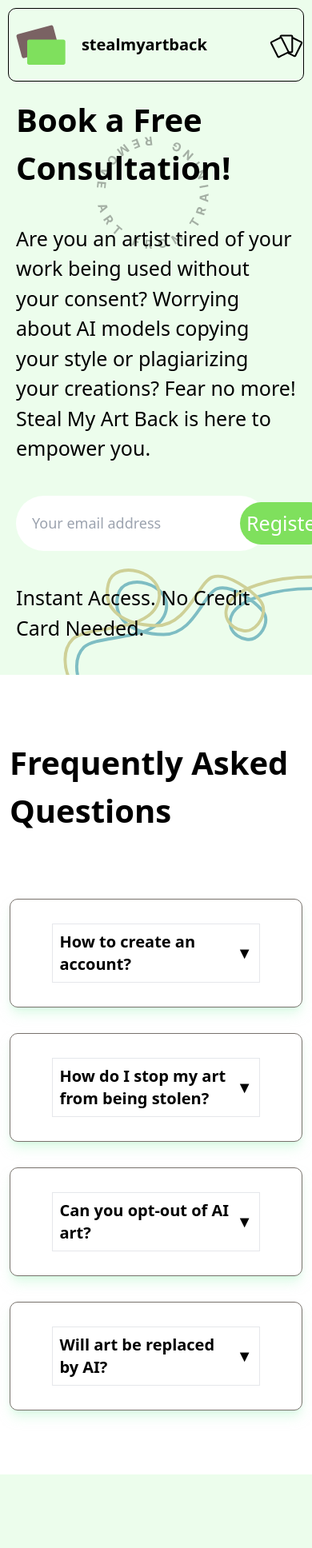
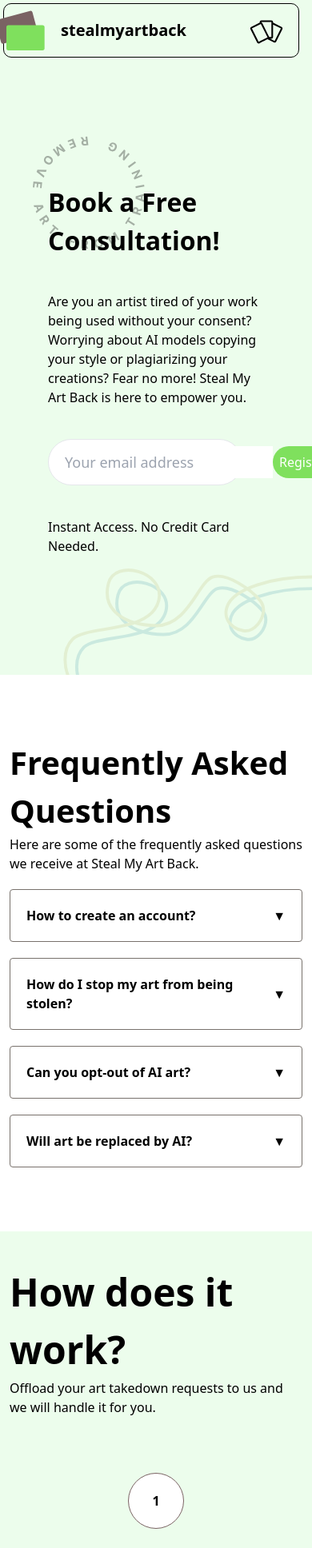
Before and after one commit to sp1d5r/Steal-My-Art-Back, a React (Create React App) app: page / in a window 390 px wide. Shown: the top 1936 px of the page at 80% size. Built offline with nearby package versions, Linux system fonts and the light colour scheme.

Commit message:
(Eli) Frontend: finishing touches to website.

```diff
--- a/src/components/logo/Logo.tsx
+++ b/src/components/logo/Logo.tsx
@@ -8,6 +8,6 @@
 export const Logo:React.FC<LogoProps> = ({}) => {
     return <div className='flex gap-5 items-center justify-center'>
         <img  className="h-[50px]" src={LogoIcon} alt="" />
-        <p className='text-[20px] md:text-[40px]  font-bold'>stealmyartback</p>
+        <p className='text-[20px] md:text-[1.5rem]  font-bold'>stealmyartback</p>
     </div>
 }
--- a/src/components/navbar/Navbar.tsx
+++ b/src/components/navbar/Navbar.tsx
@@ -40,9 +40,9 @@
     }, [])
 
 
-    return <div ref={comp} className="w-[95%] flex fixed top-0 sm:bg-grey-50 min-h-12 justify-between items-center gap-[90px] inline-flex px-10 py-5 navigation-bar m-[2.5%] z-40">
+    return <div ref={comp} className="w-[95%] flex fixed top-0 sm:bg-grey-50 min-h-12 justify-between items-center gap-[90px] inline-flex px-5 py-2 navigation-bar m-[1%] z-40">
         {
-            menuExpanded && <div className={"absolute z-50 h-[101vh] w-[101vw] -top-[15px] -left-[15px] bg-dark flex flex-col px-10 py-5 justify-between"}>
+            menuExpanded && <div className={"absolute z-50 h-[101vh] w-[101vw] -top-[15px] -left-[15px] bg-dark flex flex-col px-5 py-2 justify-between"}>
                 <div className="flex justify-start min-h-[70px]">
                     <Logo />
                 </div>
@@ -57,7 +57,7 @@
                     <div className="border-t border-white h-[10px] w-[80vw]" />
 
                     <PrimaryButton onClick={() => {}} className="bg-secondary" children={
-                                <p className="text-white text-[25px] text-bold"> {"Register"}</p>
+                                <p className="text-white text-[1rem] text-bold"> {"Register"}</p>
                             }/>
                     <div className={"w-full flex justify-center items-center border border-red-500 rounded-xl p-5 bg-red-400"} onClick={() => {setMenuExpanded(false)}}>
                         <p className={"text-white font-bold"}>
@@ -74,7 +74,7 @@
             <Logo />
         </div>
 
-        <div className={"hidden md:flex gap-20 justify-center items-center font-bold text-[18px]"}>
+        <div className={"hidden lg:flex gap-20 justify-center items-center font-bold text-[1rem]"}>
             <p className='hover:underline'>Features</p>
             <p className='hover:underline'>Solutions</p>
             <p className='hover:underline'>Pricing</p>
@@ -82,11 +82,11 @@
 
 
             <PrimaryButton onClick={() => {}} className="bg-secondary" children={
-                                <p className="text-white text-[25px] text-bold"> {"Register"}</p>
+                                <p className="text-white text-[1rem] text-bold"> {"Register"}</p>
                             }/>
         </div>
 
-        <div className={"flex md:hidden gap-5 justify-center items-center "} onClick={() => { console.log('here'); setMenuExpanded(true)}}>
+        <div className={"flex lg:hidden gap-5 justify-center items-center "} onClick={() => { console.log('here'); setMenuExpanded(true)}}>
             <div className="border-l border-white w-[40px]" />
             <img src={Cards} alt={"menu"} className={"h-[50px] w-[50px]"} />
         </div>
--- a/src/components/register-form/RegisterForm.tsx
+++ b/src/components/register-form/RegisterForm.tsx
@@ -9,8 +9,8 @@
     return <div className=" w-[90%] min-h-[50px] rounded-full bg-white border border-grey-200">
     <label className="flex justify-between p-2 pl-5">
         <input className="flex-1 text-[18px]" name="email" placeholder="Your email address"/>
-        <PrimaryButton onClick={() => {}} className="bg-secondary   px-2 py-2" children={
-            <p className="text-white text-[25px] text-bold"> {registerText}</p>
+        <PrimaryButton onClick={() => {}} className="bg-secondary  px-2 py-2" children={
+            <p className="text-white text-[1rem] text-bold"> {registerText}</p>
         }/>
     </label>
  </div>
--- a/src/sections/hero/FAQs.tsx
+++ b/src/sections/FAQs.tsx
@@ -13,16 +13,16 @@
     }
 
     return (
-        <div className="flex flex-col items-center border p-2 w-[80%]">
+        <div onClick={()=>{toggleOpen()}} className="flex flex-col items-center p-5 w-full border border-stone-500 rounded transition-all">
             <div className="w-full flex justify-between items-center">
-            <p className="text-xl font-semibold">{question}</p>
-            <button onClick={toggleOpen} className="text-xl font-bold ">
+                <p className="text-[1rem] font-semibold">{question}</p>
+                <button onClick={() => {}} className="text-[1rem] font-bold ">
                 {isOpen ? '▲' : '▼'}
                 </button>
             </div>
             {isOpen && (
-            <div className="mt-4 text-center">
-            <p className="text-lg">{answer}</p>
+                <div className="mt-4 text-center ">
+                <p className="text-[0.8rem]">{answer}</p>
                 </div>
             )}
         </div>
@@ -42,11 +42,10 @@
     return <section className="w-full ">
             <div className="container flex flex-col justify-center items-center py-20 sm:py-40">
                 <h1 className="text-[40px] font-bold">Frequently Asked Questions</h1>
-                <div className="flex flex-col items-center gap-8 w-full gap-5 items-center mt-20 flex-wrap justify-center">
+                <p>Here are some of the frequently asked questions we receive at Steal My Art Back.</p>
+                <div className="flex flex-col items-center gap-5 mt-5 flex-wrap justify-center w-full">
                  {faqVals.map((elem) => {
-                    return <div className="px-5 py-[30px] w-full sm:w-3/4 md:w-2/3 lg:w-1/2 xl:w-1/2 bg-white rounded-[10px] shadow-lg shadow-green-200/50 border border-stone-500 justify-center items-center gap-[92px] inline-flex">
-                        <FAQCard question={elem.question} answer={elem.answer} />
-                    </div>
+                    return <FAQCard question={elem.question} answer={elem.answer} />
                 })}
             </div>
             </div>
--- a/src/sections/hero/Hero.tsx
+++ b/src/sections/Hero.tsx
@@ -1,9 +1,10 @@
 import React from "react";
-import CircluarText from "../../assets/circle-text.svg";
-import Lightning from "../../assets/icons/Lightning.svg";
-import GirlImage from "../../assets/images/girl-stock.png";
-import VectorPath from "../../assets/images/vector-paths.svg";
-import { PrimaryButton } from "../../components/buttons/PrimaryButton";
+import CircluarText from "../assets/circle-text.svg";
+import Lightning from "../assets/icons/Lightning.svg";
+import GirlImage from "../assets/images/girl-stock.png";
+import VectorPath from "../assets/images/vector-paths.svg";
+import { PrimaryButton } from "../components/buttons/PrimaryButton";
+import {RegisterForm} from "../components/register-form/RegisterForm";
 
 
 export interface HeroProps {
@@ -27,40 +28,33 @@
             <div className="flex flex-col gap-3 px-4 py-5 sm:max-w-full max-w-[800px]" >
                 <div className="flex gap-2 items-center">
                     <img className="" src={Lightning} alt=""/>
-                    <p className="text-white text-[80px] font-bold"> {metric.toString()}</p>
+                    <p className="text-white text-[3rem] font-bold"> {metric.toString()}</p>
                 </div>
-                <p className="text-white text-[25px]">
+                <p className="text-white text-[1rem]">
                     {metricInfo}
                 </p>
             </div>
         </div>
 
         {/* Circular Text */}
-        <div className="opacity-30 sm:opacity-100 absolute top-[20%] left-[51%] -translate-x-[50%] h-40 w-40 z-10 ">
+        <div className="opacity-30 sm:opacity-50 absolute top-[20%] left-[51%] -translate-x-[100%] h-40 w-40 z-10 ">
             <img className="hover:animate-spin-slow" src={CircluarText} alt={""} />
         </div>
 
         {/* Right Screen*/}
-        <div className="relative flex-1 w-full min-h-full bg-primary flex justify-center items-center p-5 pt-[100px] sm:pt-10">
-            <img className="absolute bottom-0 right-0 w-[80%] object-contain " src={VectorPath} alt=""/>
+        <div className="relative flex-1 w-full min-h-full bg-primary flex justify-center items-center p-5 pt-[100px] sm:pt-20">
+            <img className="opacity-30 absolute bottom-0 right-0 w-[80%] object-contain " src={VectorPath} alt=""/>
 
              {/* LHS Content */}
-             <div className=" sm:max-w-[800px] max-w-full  flex flex-col items-between justify-center gap-10 z-10">
-                <h1 className="text-[40px] sm:text-[80px] font-bold">{heroText}</h1>
-                <p className="text-[25px]">
+             <div className=" sm:max-w-[800px] max-w-full  flex flex-col items-between justify-center gap-10 z-10 p-10">
+                <h1 className="text-[2rem] sm:text-[4rem] font-bold">{heroText}</h1>
+                <p className="text-[1rem]">
                     {heroSubText}
                  </p>
 
-                 <div className=" w-[90%] min-h-[50px] rounded-full bg-white">
-                    <label className="flex justify-between p-2 pl-5">
-                        <input className="flex-1 text-[18px]" name="email" placeholder="Your email address"/>
-                        <PrimaryButton onClick={() => {}} className="bg-secondary flex-auto px-2 py-2" children={
-                            <p className="text-white text-[25px] text-bold"> {ctaText}</p>
-                        }/>
-                    </label>
-                 </div>
+                 <RegisterForm  registerText={"Register"}/>
 
-                 <p className="text-[25px]">{ctaSubText}</p>
+                 <p className="text-[1rem]">{ctaSubText}</p>
              </div>
 
         </div>
--- a/src/sections/hero/HowItWorks.tsx
+++ b/src/sections/HowItWorks.tsx
@@ -8,12 +8,12 @@
 }
 
 const StepperCard :React.FC<StepperCardProp> = ({cardNumber, cardHeading, cardSubHeading}) => {
-    return <div id={`stepper-card-${cardNumber.toString()}`}className="flex flex-col gap-5 items-center min-w-[200px] max-w-[400px]">
-        <div className="flex items-center justify-center w-[70px] h-[70px] bg-white rounded-full border border-dark">
-            <p className="text-[18px] font-bold">{cardNumber.toString()}</p>
+    return <div id={`stepper-card-${cardNumber.toString()}`}className="flex flex-col gap-5 items-center min-w-[200px] max-w-[400px] min-h-[150px] hover:scale-5">
+        <div className="flex items-center justify-center w-[70px] h-[70px] bg-white rounded-full border border-dark hover:bg-accent">
+            <p className="text-[1rem] font-bold">{cardNumber.toString()}</p>
         </div>
-        <p className="text-[25px] font-bold">{cardHeading}</p>
-        <p className="text-[25px] text-center">{cardSubHeading}</p>
+        <p className="text-[1rem] font-bold">{cardHeading}</p>
+        <p className="text-[1rem] text-center">{cardSubHeading}</p>
     </div>
 }
 
@@ -38,7 +38,7 @@
                 scrollTrigger: {
                     trigger: steppers,
                     start: "top 40%",
-                    toggleActions: "restart none none restart",
+                    toggleActions: "play none none none",
                 }
             }
         )
@@ -52,11 +52,11 @@
     ]
 
     return <section ref={comp} className="w-full bg-primary ">
-        <div className="container flex flex-col justify-center items-center py-20 sm:py-40">
-            <h1 className="text-[40px] font-bold">How does it work?</h1>
-            <p className="text-[25px]">Offload your art takedown requests to us and we will handle it for you.</p>
+        <div className="container flex flex-col justify-center items-center py-10 sm:py-20">
+            <h1 className="text-[3rem] font-bold">How does it work?</h1>
+            <p className="text-[1rem]">Offload your art takedown requests to us and we will handle it for you.</p>
 
-            <div className="flex w-full gap-5 items-center mt-20 flex-wrap justify-center">
+            <div className="flex w-full gap-10 items-start mt-10 flex-wrap justify-center min-h-[250px]">
                 {stepperVals.map((elem) => {
                     return <StepperCard key={elem.cardNumber} cardNumber={elem.cardNumber} cardHeading={elem.cardHeading} cardSubHeading={elem.cardSubHeading} />
                 })}
```
Also changed, not shown: src/pages/Landing.tsx (+4 -4 lines), src/sections/Information.tsx (renamed from src/sections/hero/Information.tsx, +6 -6 lines). Lines whose indentation alone changed are shown as unchanged.
